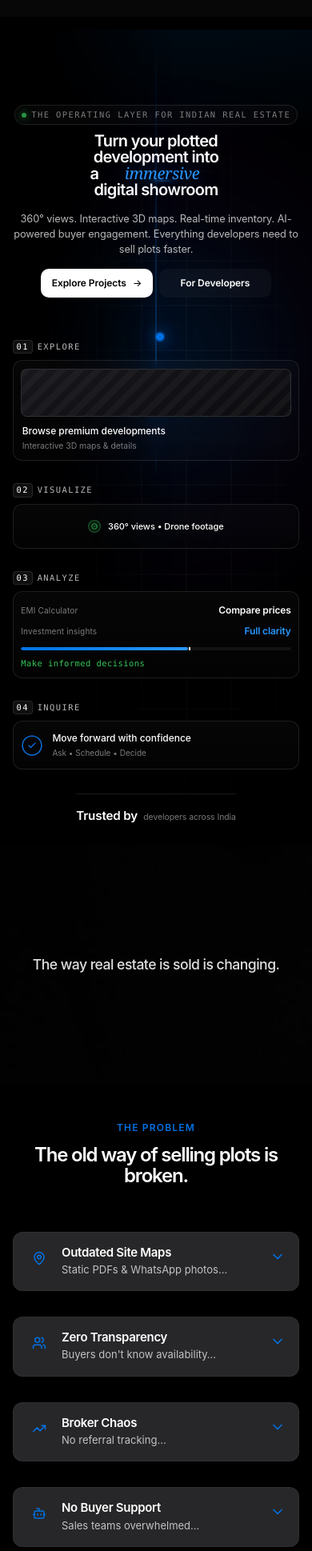
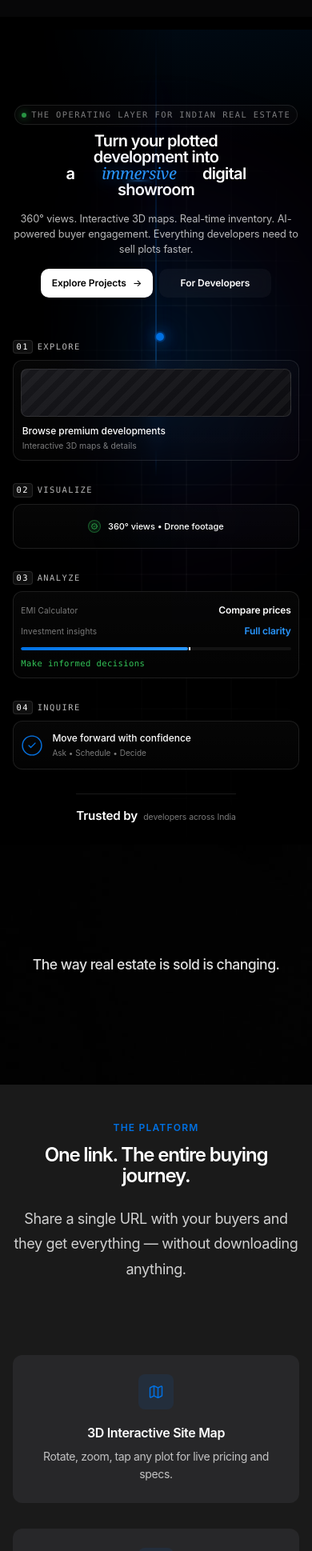
Before and after one commit to utkarsh2302/bricbytes-website2026, a React (Vite) app: page / in a window 390 px wide. Shown: the part 43-1982 px from the top of the page at 80% size. Built offline with nearby package versions, Linux system fonts and the light colour scheme; a web font is replaced by a local one.

Commit message:
feat: remove Problem section, link hero buttons to pages, reduce mobile hero padding, move 'a' to new line

```diff
--- a/src/components/hero/Hero.css
+++ b/src/components/hero/Hero.css
@@ -175,10 +175,12 @@
 .v5-word {
   position: relative;
   display: inline-block;
-  padding: 0 0.14em;
+  padding: 0 0.08em;
+  margin-left: 0.05em;
   color: var(--text-primary);
   min-width: 7.5em;
   text-align: center;
+  vertical-align: baseline;
 }
 
 .v5-word-slot {
@@ -821,8 +823,8 @@
   }
 
   .v5-inner {
-    padding: clamp(1.5rem, 3vh, 2rem) 0 clamp(1.5rem, 3vh, 2rem);
-    gap: 0.6rem;
+    padding: clamp(0.3rem, 1vh, 0.6rem) 0 clamp(1.5rem, 3vh, 2rem);
+    gap: 0.4rem;
   }
 
   .v5-eyebrow {
--- a/src/components/hero/Hero.tsx
+++ b/src/components/hero/Hero.tsx
@@ -52,7 +52,8 @@ export function Hero() {
           animate={{ opacity: 1, y: 0 }}
           transition={{ duration: 0.6, delay: 0.2 }}
         >
-          Turn your plotted development into a{' '}
+          Turn your plotted development into
+          <br />a{' '}
           <span className="v5-word">
             <span className="v5-word-slot anim" ref={slotRef}>
               {words[currentWordIdx]}
@@ -79,10 +80,10 @@ export function Hero() {
           animate={{ opacity: 1 }}
           transition={{ duration: 0.5, delay: 0.4 }}
         >
-          <a href="#" className="btn btn-blue">
+          <a href="/#features" className="btn btn-blue">
             Explore Projects <span className="arr">→</span>
           </a>
-          <a href="#" className="btn btn-ghost">
+          <a href="/contact" className="btn btn-ghost">
             For Developers
           </a>
         </motion.div>
--- a/src/pages/MarketingHome.tsx
+++ b/src/pages/MarketingHome.tsx
@@ -2,42 +2,13 @@ import { useEffect } from 'react';
 import { motion } from 'framer-motion';
 import {
   ArrowRight, Map, Zap, Eye, Bot, Calculator, BarChart2, Check,
-  MapPin, Users, TrendingUp,
 } from 'lucide-react';
 import { Hero } from '../components/hero/Hero';
-import { ExpandableCard } from '../components/marketing/ExpandableCard';
 import { MagneticButton } from '../components/ui/MagneticButton';
 import { gsap, ScrollTrigger } from '../animations/gsap-config';
 import './MarketingHome.css';
 
 // ─── Data ─────────────────────────────────────────────────────────────────────
-
-const problemCards = [
-  {
-    icon: <MapPin size={22} />,
-    title: 'Outdated Site Maps',
-    summary: 'Static PDFs & WhatsApp photos…',
-    content: 'Static PDFs, printed brochures, WhatsApp photos. Buyers get confused, call repeatedly, and walk away before they\'ve even seen the right plot.',
-  },
-  {
-    icon: <Users size={22} />,
-    title: 'Zero Transparency',
-    summary: 'Buyers don\'t know availability…',
-    content: 'Buyers don\'t know which plots are actually available. Sold plots show as available. Trust erodes. Your sales team spends hours clarifying basics.',
-  },
-  {
-    icon: <TrendingUp size={22} />,
-    title: 'Broker Chaos',
-    summary: 'No referral tracking…',
-    content: 'No way to track referrals. Brokers push competing projects. Commissions are disputed. The buyer you paid to acquire ends up walking to a competitor.',
-  },
-  {
-    icon: <Bot size={22} />,
-    title: 'No Buyer Support',
-    summary: 'Sales teams overwhelmed…',
-    content: 'Thousands of repetitive questions, endless back-and-forth. No one knows property details like a human. Deals fall through while waiting for responses.',
-  },
-];
 
 const featureTiles = [
   { Icon: Map,        title: '3D Interactive Site Map',      description: 'Rotate, zoom, tap any plot for live pricing and specs.' },
@@ -160,28 +131,6 @@ export function MarketingHome() {
         </div>
       </section>
 
-      {/* ── Problem ── */}
-      <section className="section section-padding">
-        <div className="container">
-          <div className="gs-section-header section-header text-center">
-            <p className="section-label">The Problem</p>
-            <h2 className="section-title">The old way of selling plots is broken.</h2>
-          </div>
-          <div className="problem-grid">
-            {problemCards.map((card, idx) => (
-              <ExpandableCard key={idx} {...card} index={idx} />
-            ))}
-          </div>
-        </div>
-      </section>
-
-      {/* ── Divider 2 ── */}
-      <section className="bg-architecture" style={{ backgroundImage: `url(${dividers[1].img})` }}>
-        <div className="cinematic-overlay">
-          <p className="cinematic-quote">{dividers[1].quote}</p>
-        </div>
-      </section>
-
       {/* ── Platform Demo ── */}
       <section className="section section-padding bg-secondary">
         <div className="container">
@@ -203,6 +152,13 @@ export function MarketingHome() {
               </div>
             ))}
           </div>
+        </div>
+      </section>
+
+      {/* ── Divider 2 ── */}
+      <section className="bg-architecture" style={{ backgroundImage: `url(${dividers[1].img})` }}>
+        <div className="cinematic-overlay">
+          <p className="cinematic-quote">{dividers[1].quote}</p>
         </div>
       </section>
 
```
